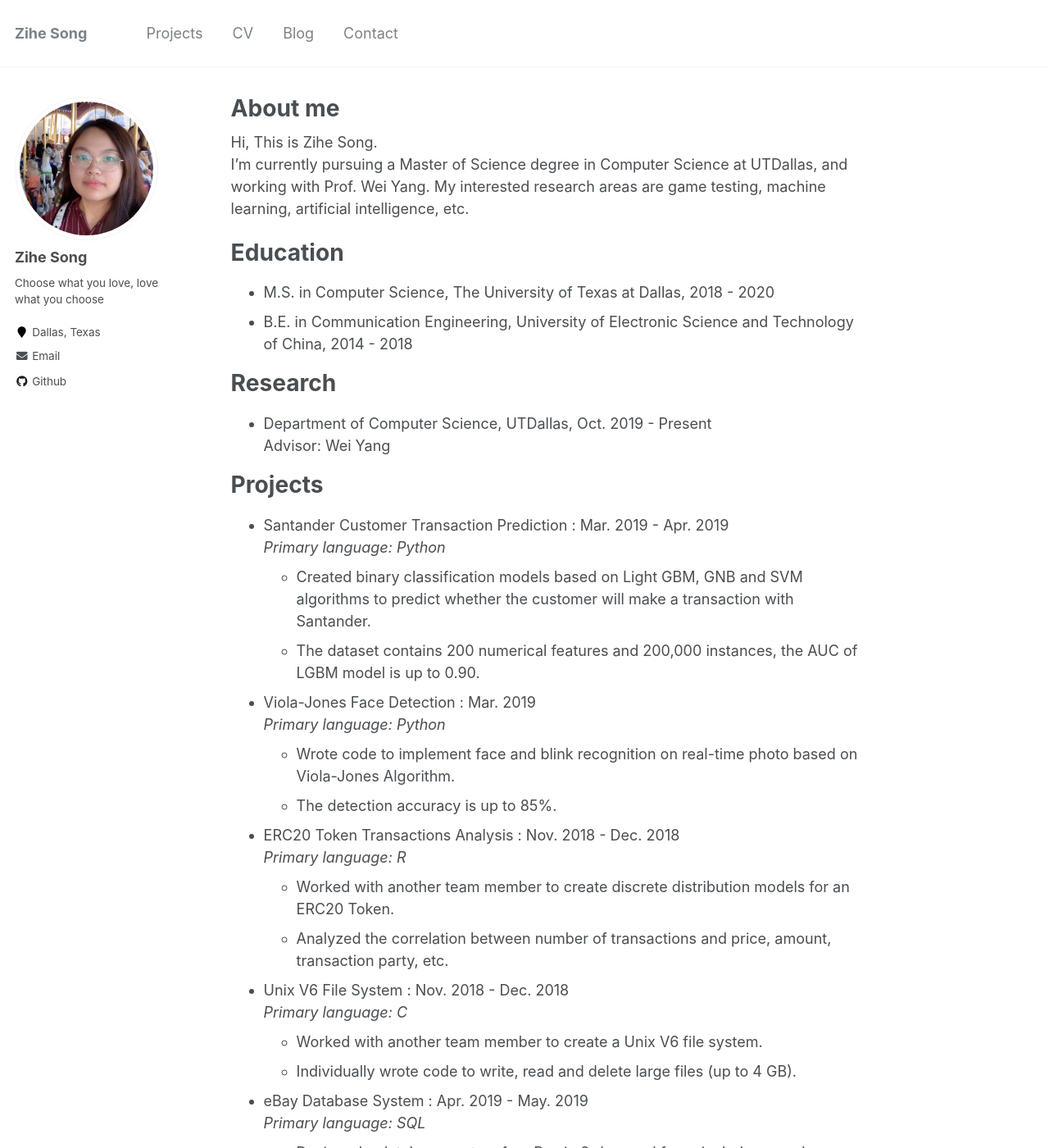
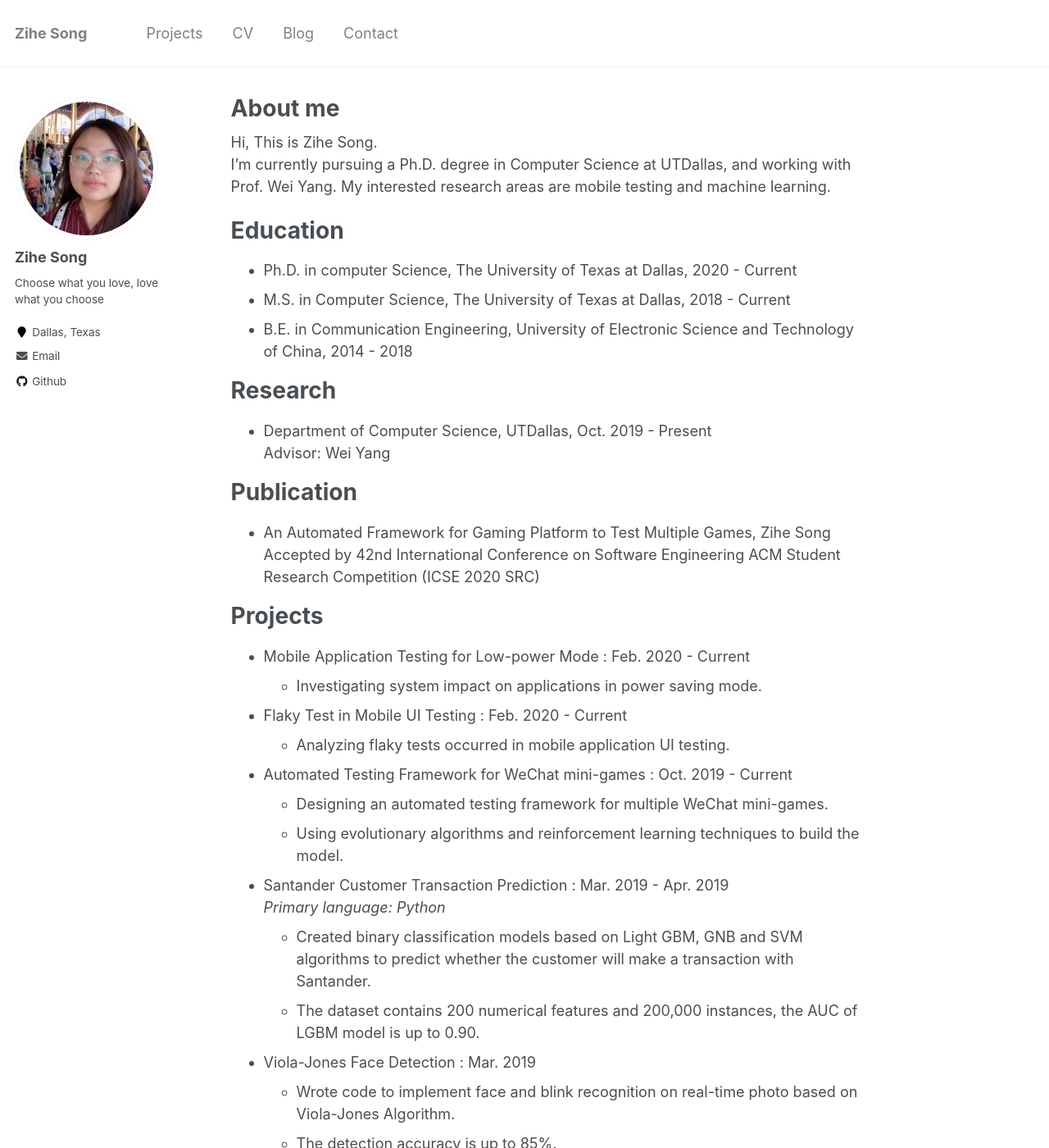
Before and after one commit to zihesong/zihesong.github.io, a Jekyll site: the page built from _pages/about.md, in a window 1280 px wide and 1400 px high. Shown: the whole window at 82% size. Built offline with Jekyll 4.4.1, drawn with Linux system fonts in a browser that asks for light colours.

Commit message:
Update about.md

```diff
--- a/_pages/about.md
+++ b/_pages/about.md
@@ -9,12 +9,13 @@ redirect_from:
 ---
 
   Hi, This is Zihe Song. <br>
-  I'm currently pursuing a Master of Science degree in Computer Science at UTDallas, and working with Prof. Wei Yang. My interested research areas are game testing, machine learning, artificial intelligence, etc.
+  I'm currently pursuing a Ph.D. degree in Computer Science at UTDallas, and working with Prof. Wei Yang. My interested research areas are mobile testing and machine learning.
 
 
 Education
 ======
-* M.S. in Computer Science, The University of Texas at Dallas, 2018 - 2020
+* Ph.D. in computer Science, The University of Texas at Dallas, 2020 - Current
+* M.S. in Computer Science, The University of Texas at Dallas, 2018 - Current
 * B.E. in Communication Engineering, University of Electronic Science and Technology of China, 2014 - 2018
 
 
@@ -24,9 +25,24 @@ Research
 Advisor: Wei Yang
 
 
+Publication
+======
+* An Automated Framework for Gaming Platform to Test Multiple Games, Zihe Song
+Accepted by 42nd International Conference on Software Engineering ACM Student Research Competition (ICSE 2020 SRC)
+
+
 Projects
 ======
 
+* Mobile Application Testing for Low-power Mode : Feb. 2020 - Current <br>
+  * Investigating system impact on applications in power saving mode.
+
+* Flaky Test in Mobile UI Testing :  Feb. 2020 - Current <br>
+  * Analyzing flaky tests occurred in mobile application UI testing.
+
+* Automated Testing Framework for WeChat mini-games : Oct. 2019 - Current <br>
+  * Designing an automated testing framework for multiple WeChat mini-games.
+  * Using evolutionary algorithms and reinforcement learning techniques to build the model.
 
 * Santander Customer Transaction Prediction : Mar. 2019 - Apr. 2019 <br>
         _Primary language: Python_
@@ -36,25 +52,21 @@ model is up to 0.90.
 
 
 * Viola-Jones Face Detection : Mar. 2019
-        _Primary language: Python_
   * Wrote code to implement face and blink recognition on real-time photo based on Viola-Jones Algorithm.
   * The detection accuracy is up to 85%.
 
 
 * ERC20 Token Transactions Analysis : Nov. 2018 - Dec. 2018 <br>
-        _Primary language: R_
   * Worked with another team member to create discrete distribution models for an ERC20 Token.
   * Analyzed the correlation between number of transactions and price, amount, transaction party, etc.
 
 
 * Unix V6 File System : Nov. 2018 - Dec. 2018<br>
-        _Primary language: C_
   * Worked with another team member to create a Unix V6 file system.
   * Individually wrote code to write, read and delete large files (up to 4 GB).
 
 
 * eBay Database System : Apr. 2019 - May. 2019<br>
-        _Primary language: SQL_
   * Designed a database system for eBay in 3rd normal form, include procedures and triggers.
 
 
```
